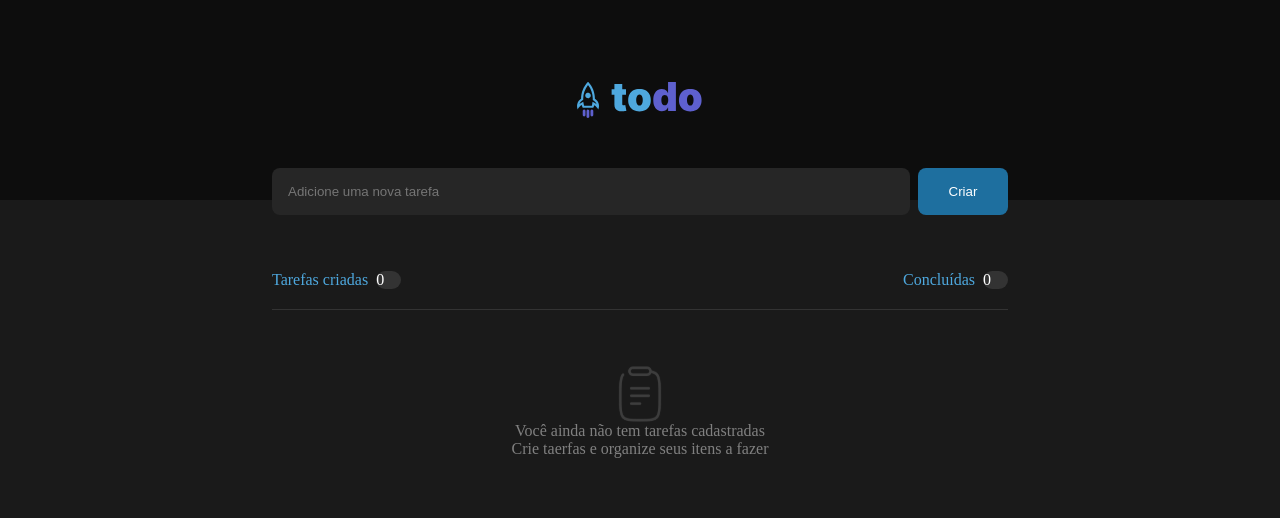
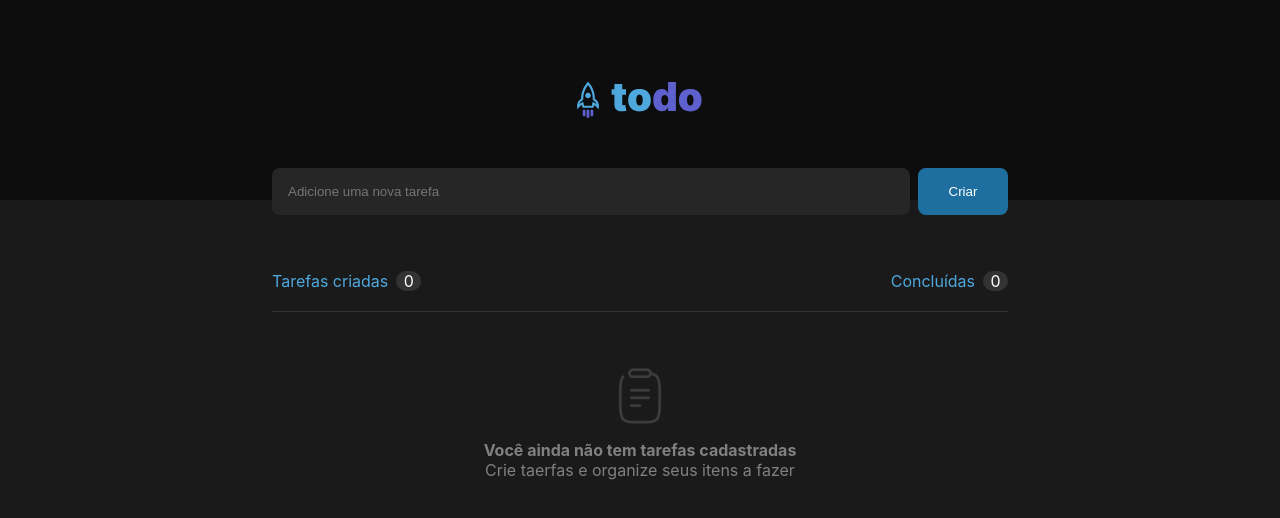
Before and after one commit to florencaMelo/to-do, a React (Vite) app: page / in a window 1280 px wide. Shown: the top 518 px of the page. Built offline with nearby package versions, Linux system fonts and the light colour scheme.

Commit message:
subindo alterações

```diff
--- a/index.html
+++ b/index.html
@@ -2,6 +2,11 @@
 <html lang="en">
   <head>
     <meta charset="UTF-8" />
+
+    <link rel="preconnect" href="https://fonts.googleapis.com">
+    <link rel="preconnect" href="https://fonts.gstatic.com" crossorigin>
+    <link href="https://fonts.googleapis.com/css2?family=Roboto+Mono:wght@700&family=Roboto:wght@400;700&display=swap" rel="stylesheet">
+
     <link rel="icon" type="image/svg+xml" href="/vite.svg" />
     <meta name="viewport" content="width=device-width, initial-scale=1.0" />
     <title>Vite + React + TS</title>
--- a/src/App.tsx
+++ b/src/App.tsx
@@ -11,7 +11,6 @@ export function App() {
       <NewTask />
       <Info />
       <Tarefas />
-
       <GlobalStyle />
     </>
   )
--- a/src/components/Info.ts
+++ b/src/components/Info.ts
@@ -12,14 +12,12 @@ export const DivContainer = styled.div`
   color: #4EA8DE;
   display: flex;
   gap: 0.5rem;
-  display: flex;
-  align-items: center;
-  justify-content: center;
 
   span{
     background-color: #333333;
     border-radius: 999px;
     width: 25px;
     color: #fff;
+    text-align: center;
   }
 `
--- a/src/components/NewTask.ts
+++ b/src/components/NewTask.ts
@@ -6,7 +6,7 @@ export const NewTaskContainer = styled.div`
   gap: 8px;
   margin: -2rem auto 0 auto;
 `
-export const Input = styled.input`
+export const Textarea = styled.input`
   width: 638px;
   padding: 16px;
   border-radius: 8px;
--- a/src/components/NewTask.tsx
+++ b/src/components/NewTask.tsx
@@ -1,11 +1,19 @@
-import React from 'react'
-import { Button, Input, NewTaskContainer } from './NewTask'
+import React, { useState } from 'react'
+import { Button, NewTaskContainer, Textarea } from './NewTask'
 
 export function NewTask() {
+
+  function handleCreateNewTask() {
+    setTasks([...tasks,  ])
+    console.log(tasks);
+  }
+
+  const [tasks, setTasks] = useState([])
+
   return(
     <NewTaskContainer>
-      <Input placeholder='Adicione uma nova tarefa' />
-      <Button>Criar</Button>
+      <Textarea placeholder='Adicione uma nova tarefa' />
+      <Button onClick={handleCreateNewTask}>Criar</Button>
     </NewTaskContainer>
   )
 }
--- a/src/components/Tarefas.ts
+++ b/src/components/Tarefas.ts
@@ -6,4 +6,9 @@ export const TarefasContainer = styled.div`
   flex-direction: column;
   align-items: center;
   justify-content: center;
+
+  img{
+    margin-bottom: 1rem;
+  }
+
 `
--- a/src/components/Tarefas.tsx
+++ b/src/components/Tarefas.tsx
@@ -1,12 +1,15 @@
 import React from "react"
 import { TarefasContainer } from "./Tarefas"
 import Image from '../assets/Clipboard.svg'
+import { useState } from "react";
+
 
 export function Tarefas() {
+
   return(
     <TarefasContainer >
       <img src={Image} alt="" />
-      <p>Você ainda não tem tarefas cadastradas</p>
+      <b>Você ainda não tem tarefas cadastradas</b>
       <p>Crie taerfas e organize seus itens a fazer</p>
     </TarefasContainer >
   )
--- a/src/styles/themes/global.ts
+++ b/src/styles/themes/global.ts
@@ -11,5 +11,6 @@ export const GlobalStyle = createGlobalStyle `
     color: #333;
     color: white;
     background-color: #1a1a1a;
+    font-family: 'Inter'
   }
 `
```
